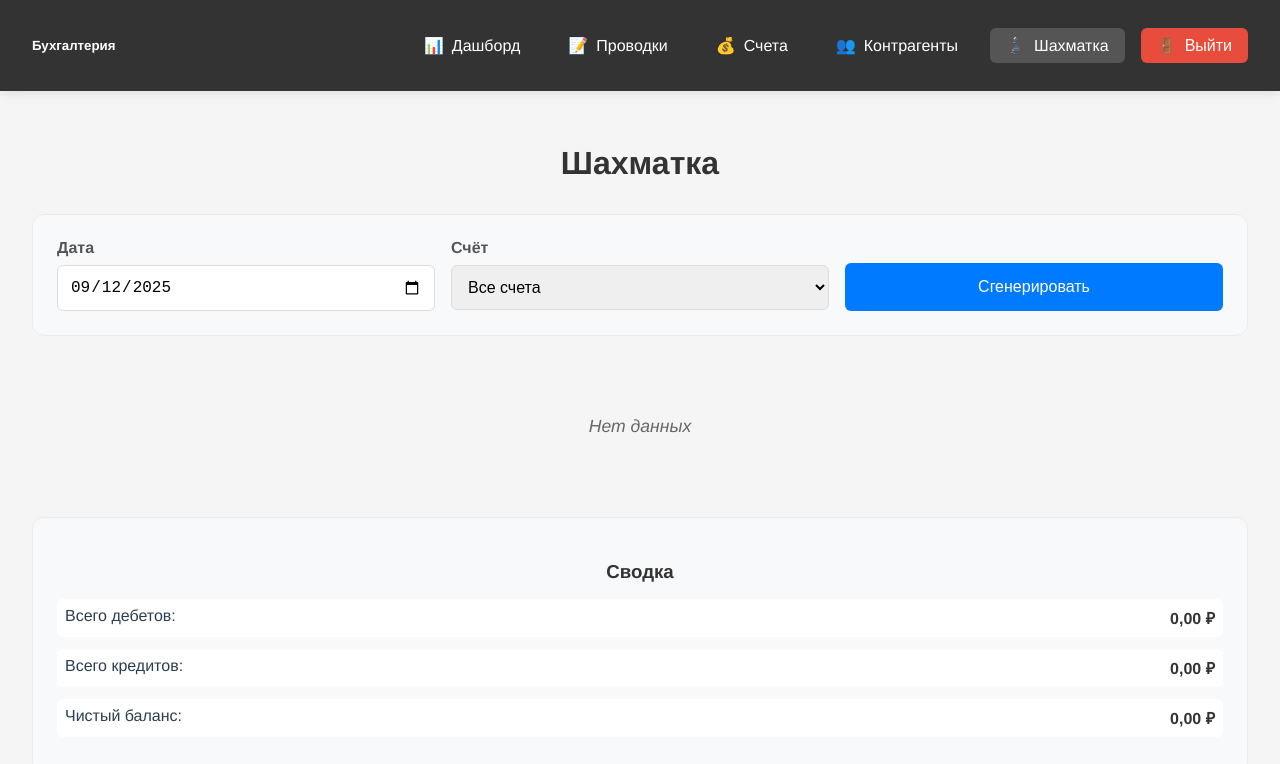
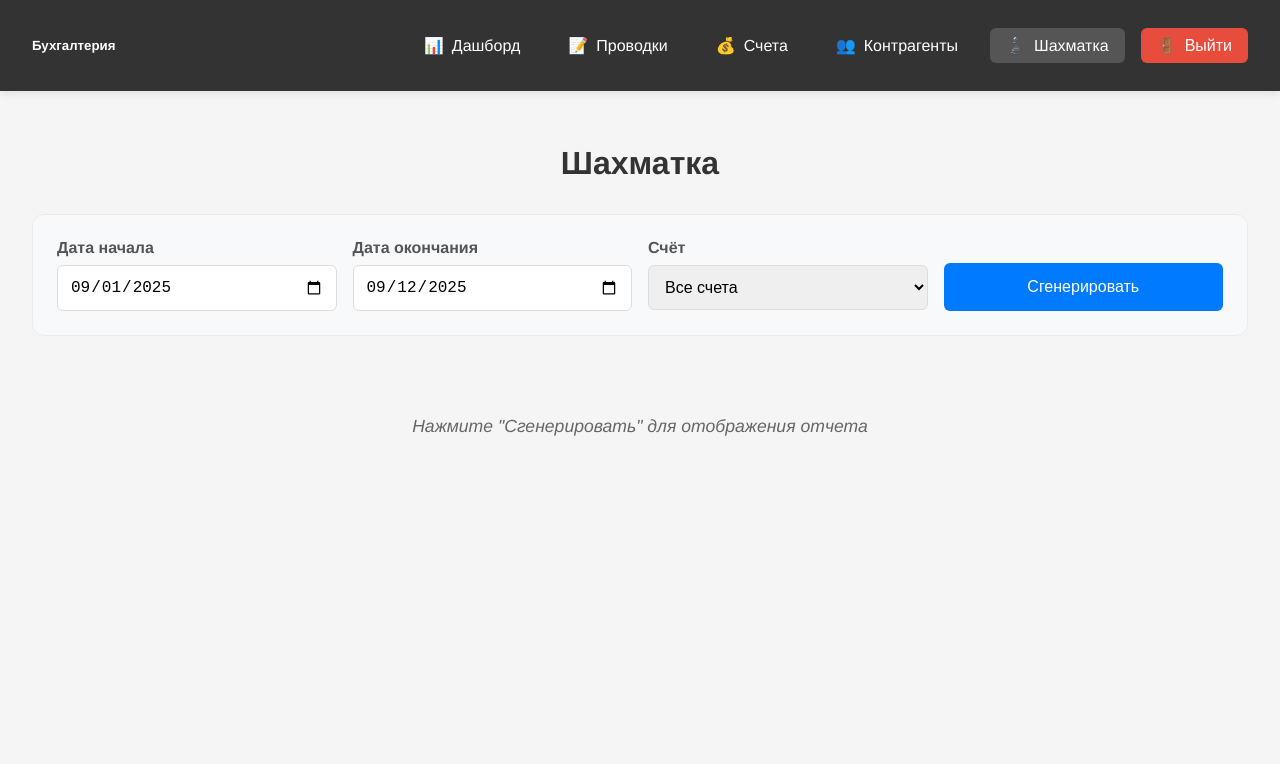
Before and after one commit to Stiff-uc/accountant-assistant, a Vue app: page /chess-report in a window 1280 px wide. Shown: the top 764 px of the page. Built offline with nearby package versions, Linux system fonts and the light colour scheme; sample sign-in values are in the browser's storage.

Commit message:
Fix chess report for date range

```diff
--- a/src/stores/transactionsStore.js
+++ b/src/stores/transactionsStore.js
@@ -14,6 +14,9 @@ export const useTransactionsStore = defineStore('transactions', {
     },
     getTransactionsByDate: (state) => (date) => {
       return state.transactions.filter(t => t.date === date)
+    },
+    getTransactionsByDateRange: (state) => (startDate, endDate) => {
+      return state.transactions.filter(t => t.date >= startDate && t.date <= endDate)
     },
     getTransactionsByAccount: (state) => (accountId) => {
       return state.transactions.filter(
--- a/src/views/ChessReport.vue
+++ b/src/views/ChessReport.vue
@@ -5,17 +5,28 @@
     <!-- Фильтры -->
     <div class="filters">
       <div class="filter-group">
-        <label for="report-date">Дата</label>
+        <label for="start-date">Дата начала</label>
         <input
-          id="report-date"
-          v-model="selectedDate"
+          id="start-date"
+          v-model="formStartDate"
           type="date"
+          @change="hideReportDetails"
+        />
+      </div>
+
+      <div class="filter-group">
+        <label for="end-date">Дата окончания</label>
+        <input
+          id="end-date"
+          v-model="formEndDate"
+          type="date"
+          @change="hideReportDetails"
         />
       </div>
 
       <div class="filter-group">
         <label for="account-filter">Счёт</label>
-        <select id="account-filter" v-model="selectedAccountId">
+        <select id="account-filter" v-model="formAccountId" @change="hideReportDetails">
           <option value="">Все счета</option>
           <option
             v-for="account in accountsStore.accounts"
@@ -33,7 +44,7 @@
     </div>
 
     <!-- Шахматная ведомость -->
-    <div class="chess-board" v-if="reportData.length > 0">
+    <div class="chess-board" v-if="showReportDetails && reportData.length > 0">
       <div class="chess-header">
         <div class="chess-cell empty"></div>
         <div
@@ -69,12 +80,12 @@
       </div>
     </div>
 
-    <div v-else class="no-data">
+    <div v-else-if="showReportDetails" class="no-data">
       Нет данных
     </div>
 
     <!-- Сводка -->
-    <div class="summary">
+    <div class="summary" v-if="showReportDetails">
       <h3>Сводка</h3>
       <div class="summary-item">
         <span>Всего дебетов:</span>
@@ -89,6 +100,10 @@
         <span class="amount">{{ formatCurrency(netBalance) }}</span>
       </div>
     </div>
+
+    <div v-else class="no-data">
+      Нажмите "Сгенерировать" для отображения отчета
+    </div>
   </div>
 </template>
 
@@ -102,9 +117,14 @@ export default {
     return {
       accountsStore: useAccountsStore(),
       transactionsStore: useTransactionsStore(),
-      selectedDate: '',
-      selectedAccountId: '',
-      reportData: []
+      // Form parameters
+      formStartDate: '',
+      formEndDate: '',
+      formAccountId: '',
+      // Report data
+      reportData: [],
+      filteredTransactions: [],
+      showReportDetails: false
     }
   },
   computed: {
@@ -131,8 +151,20 @@ export default {
   mounted() {
     this.accountsStore.loadAccounts()
     this.transactionsStore.loadTransactions()
-    this.selectedDate = new Date().toISOString().split('T')[0]
-    this.generateReport()
+
+    // Устанавливаем диапазон дат: начало текущего месяца и сегодня
+    const today = new Date()
+    const firstDayOfMonth = new Date(today.getFullYear(), today.getMonth(), 1)
+
+    this.formEndDate = today.toISOString().split('T')[0]
+    this.formStartDate = firstDayOfMonth.toISOString().split('T')[0]
+
+    // Инициализируем пустые массивы для данных отчета
+    this.filteredTransactions = []
+    this.reportData = []
+
+    // Не показываем детали отчета до нажатия кнопки
+    this.showReportDetails = false
   },
   methods: {
     formatCurrency(amount) {
@@ -146,22 +178,10 @@ export default {
       // Если это диагональ (счет сам с собой), возвращаем 0
       if (debitAccountId === creditAccountId) return 0
 
-      // Получаем все проводки, связанные с этими счетами
-      const transactions = this.transactionsStore.transactions.filter(t => {
+      // Используем уже отфильтрованные проводки
+      const transactions = this.filteredTransactions.filter(t => {
         const matchesDebit = t.debitAccountId === debitAccountId && t.creditAccountId === creditAccountId
         const matchesCredit = t.debitAccountId === creditAccountId && t.creditAccountId === debitAccountId
-
-        // Применяем фильтр по дате, если выбрана
-        if (this.selectedDate) {
-          return (matchesDebit || matchesCredit) && t.date === this.selectedDate
-        }
-
-        // Применяем фильтр по счету, если выбран
-        if (this.selectedAccountId) {
-          return (matchesDebit || matchesCredit) &&
-                 (t.debitAccountId === this.selectedAccountId || t.creditAccountId === this.selectedAccountId)
-        }
-
         return matchesDebit || matchesCredit
       })
 
@@ -178,7 +198,30 @@ export default {
       return balance
     },
 
+    hideReportDetails() {
+      this.showReportDetails = false
+    },
+
     generateReport() {
+      // Фильтруем проводки на основе параметров формы
+      this.filteredTransactions = this.transactionsStore.transactions.filter(t => {
+        // Применяем фильтр по диапазону дат, если выбраны обе даты
+        if (this.formStartDate && this.formEndDate) {
+          if (t.date < this.formStartDate || t.date > this.formEndDate) {
+            return false
+          }
+        }
+
+        // Применяем фильтр по счету, если выбран
+        if (this.formAccountId) {
+          if (t.debitAccountId !== this.formAccountId && t.creditAccountId !== this.formAccountId) {
+            return false
+          }
+        }
+
+        return true
+      })
+
       // Создаем матрицу для шахматной ведомости
       this.reportData = []
 
@@ -189,6 +232,9 @@ export default {
         })
         this.reportData.push(row)
       })
+
+      // Показываем детали отчета после генерации
+      this.showReportDetails = true
     }
   }
 }
```
